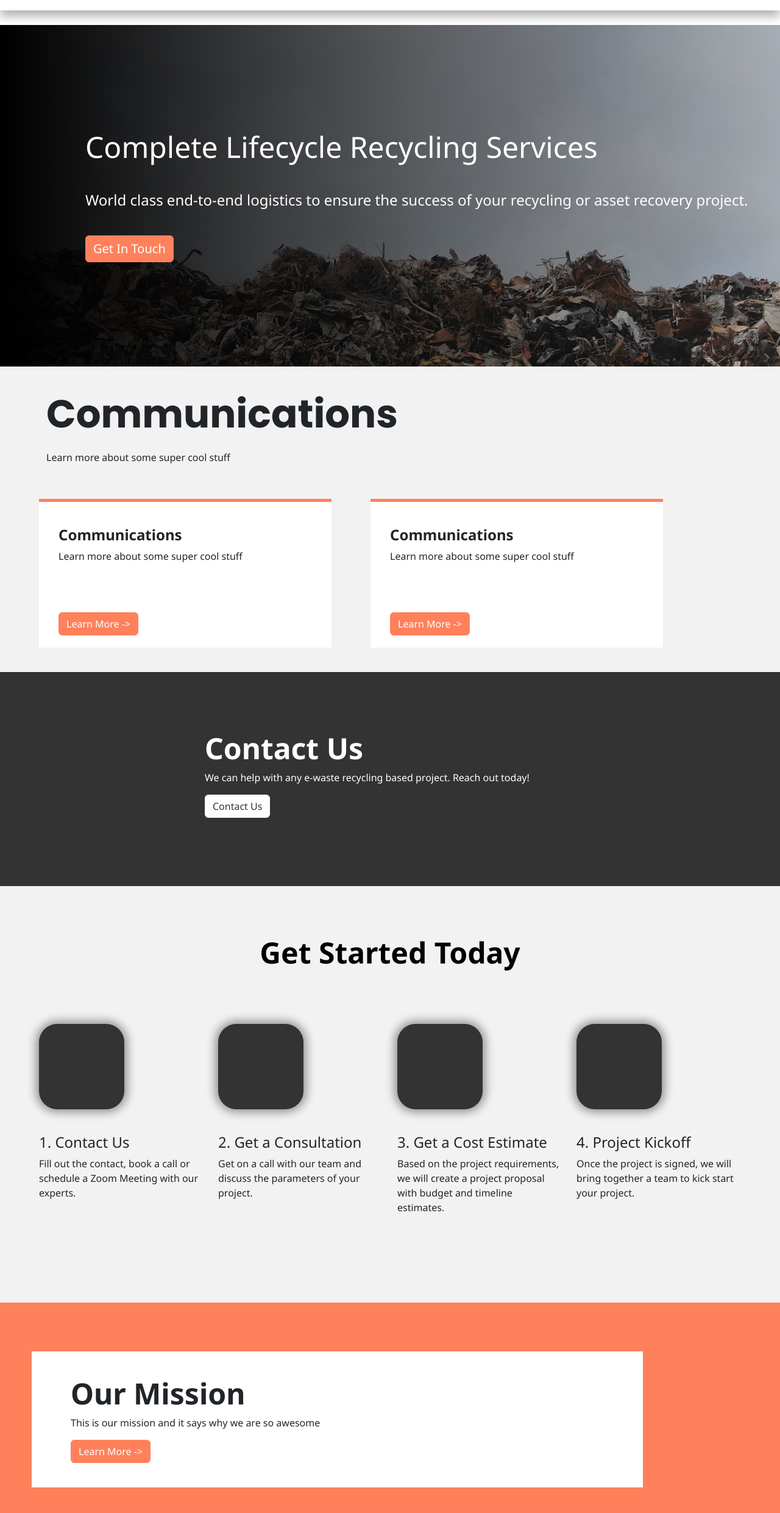
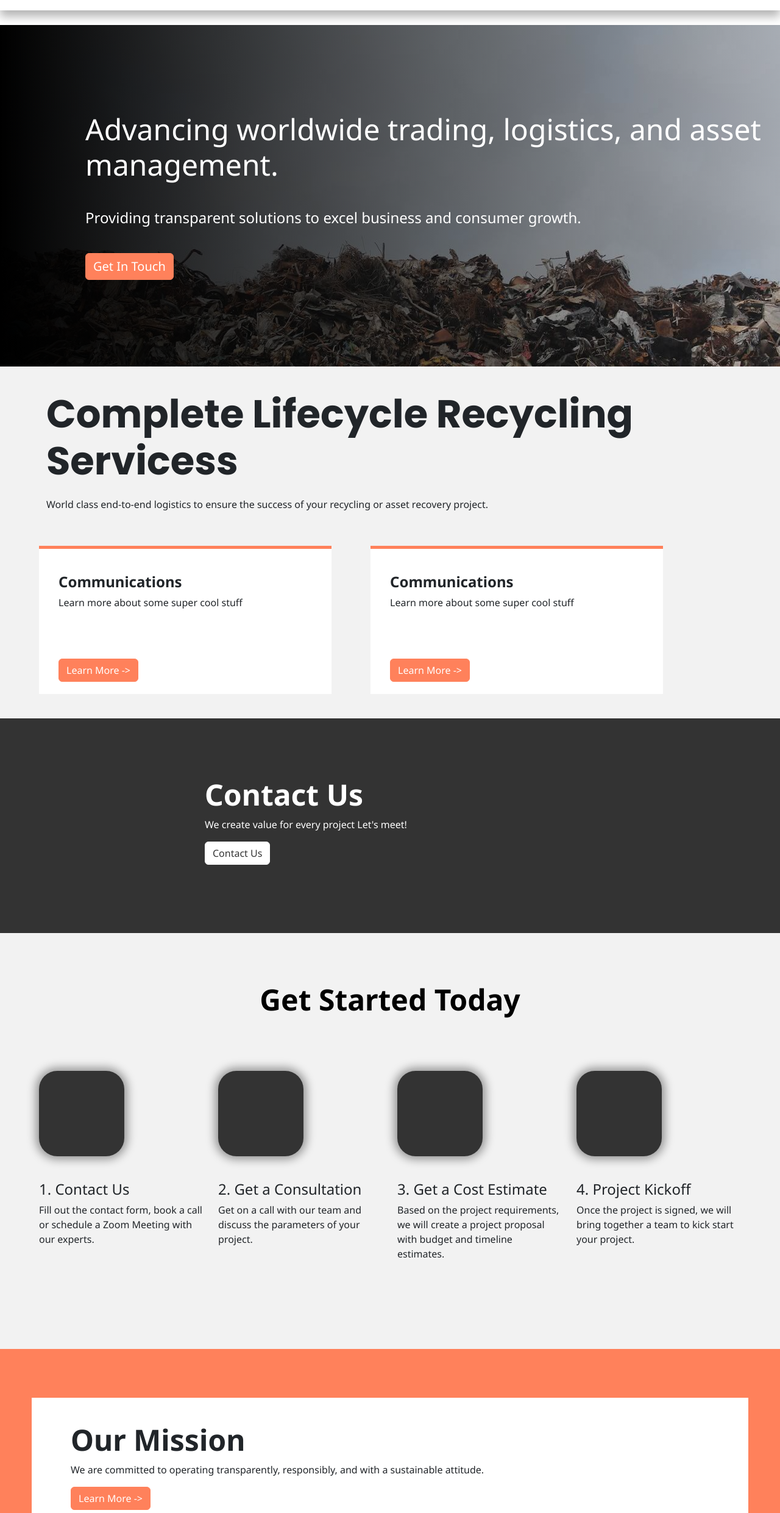
Before and after one commit to Casady-E/trex, a plain HTML site: page index.html in a window 1280 px wide. Shown: the part 79-2560 px from the top of the page at 61% size. Drawn offline with nearby package versions, Linux system fonts and the light colour scheme; files whose address does not match are found by name.

Commit message:
Update copy on home page

```diff
--- a/index.html
+++ b/index.html
@@ -34,7 +34,7 @@
           <a class="nav-link" href="#">Recycle</a>
           <a class="nav-link" href="#">Logistics</a>
           <a class="nav-link" href="#">Consulting</a>
-          <a class="nav-link contact-us-nav" href="#">Contact Us</a>
+          <a class="nav-link contact-us-nav" href="#contact-us">Contact Us</a>
         </div>
         <!--<form class="d-flex nav-search" role="search">
             <input class="form-control me-2" type="search" placeholder="Search" aria-label="Search">
@@ -52,8 +52,8 @@
     <div class="hero-overlay">
       <div class="hero-content row">
         <div class="col-12">
-      <h2>Complete Lifecycle Recycling Services</h2>
-      <p>World class end-to-end logistics to ensure the success of your recycling or asset recovery project.</p>
+      <h2>Advancing worldwide trading, logistics, and asset management.</h2>
+      <p>Providing transparent solutions to excel business and consumer growth.</p>
       </div>
       <div class="col-12">
       <a href="#" class="btn btn-primary">Get In Touch</a>
@@ -64,8 +64,8 @@
 <section class="intro-callout-section container-fluid">
   <div class="row">
     <div class="col-12 callout-header">
-      <h3>Communications</h3>
-      <p> Learn more about some super cool stuff</p>
+      <h3>Complete Lifecycle Recycling Servicess</h3>
+      <p> World class end-to-end logistics to ensure the success of your recycling or asset recovery project.</p>
     </div>
     </div>
     <div class="row callout-cell-container">
@@ -86,9 +86,9 @@
   <div class="cover-container d-flex w-100 h-100 p-3 mx-auto flex-column">
   <main class="px-3">
       <h3>Contact Us</h3>
-      <p>We can help with any e-waste recycling based project. Reach out today!</p>
+      <p>We create value for every project Let's meet!</p>
       <p>
-        <a href="#" class="btn btn-light border-white bg-white">Contact Us</a>
+        <a href="#contact-us" class="btn btn-light border-white bg-white">Contact Us</a>
       </p>
     </main>
     </div>
@@ -104,7 +104,7 @@
     <div class="col-12 col-md-6 col-lg-3 get-started-quad">
       <svg class="bd-placeholder-img rounded-square"></svg>
       <h4>1. Contact Us</h4>
-      <p> Fill out the contact, book a call or schedule a Zoom Meeting with our experts.</p>
+      <p> Fill out the contact form, book a call or schedule a Zoom Meeting with our experts.</p>
       </div>
       <div class="col-12 col-md-6 col-lg-3 get-started-quad">
       <svg class="bd-placeholder-img rounded-square"></svg>
@@ -136,7 +136,7 @@
           <h3>Our Mission</h3>
         </div>
         <div class="col-12">
-          <p>This is our mission and it says why we are so awesome</p>
+          <p>We are committed to operating transparently, responsibly, and with a sustainable attitude.</p>
         </div>
         <div class="col-12 callout-button">
           <a class="btn btn-primary learn-more" href="#" role="button">Learn More -></a>
@@ -193,7 +193,7 @@
   </section>
 
 
-  <section class="contact-us-section">
+  <section class="contact-us-section" id="contact-us">
     <div class="container">
       <div class="row">
         <div class="col-md-8 offset-md-2">
```
